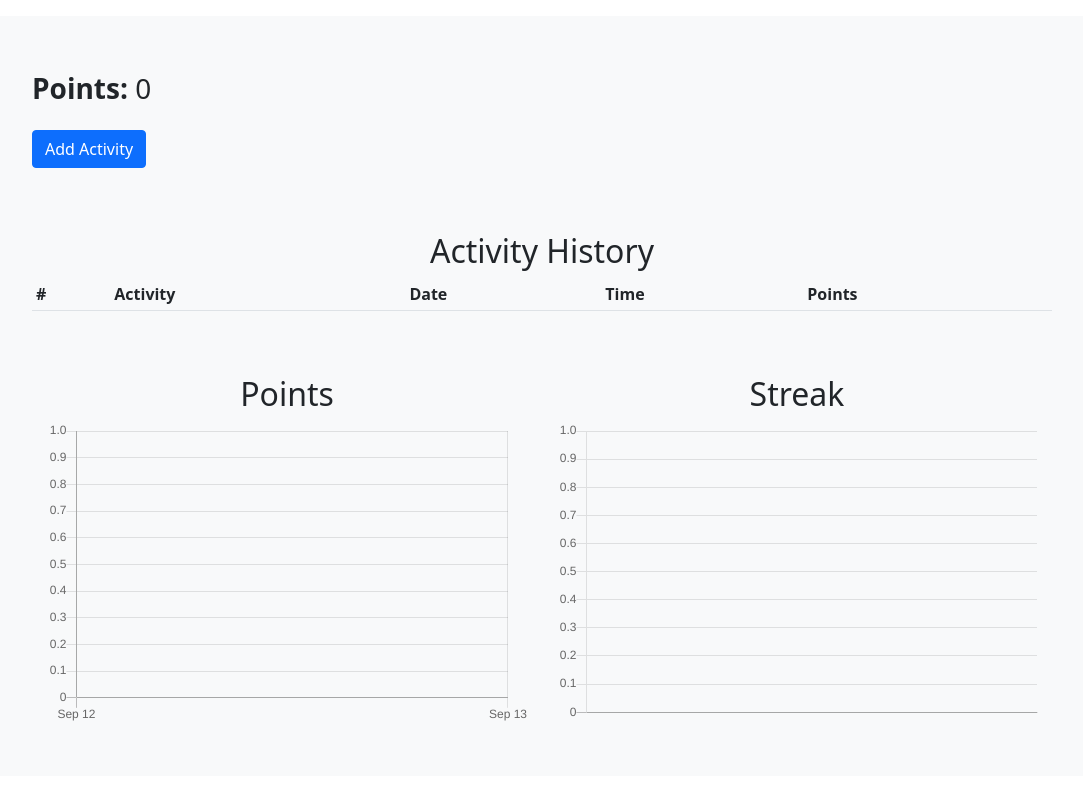
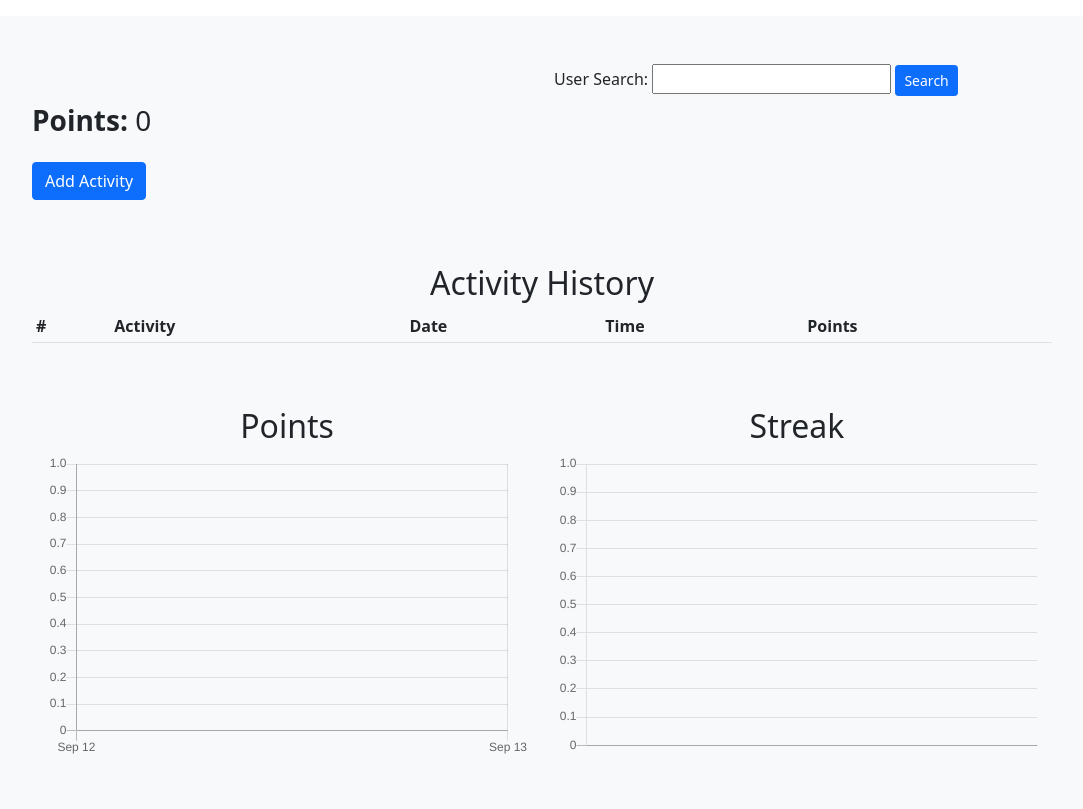
Before and after one commit to willfenton/health-tracker, a Django app: template health_tracker/base_app/templates/profile.html in a window 1280 px wide. Shown: the part 56-865 px from the top of the page, without its empty margins (98-1181 px from the left). Before the commit the page ends 777 px from the top, so only its background shows below. Run offline with Django 3.2, Linux system fonts and the light colour scheme; the template is opened without the code that fills it: values that come from a table or form of the project are taken from there, others are empty; the visitor is signed in with stand-in values (Sample User, id 1); data comes from the database, SQL or seed files in the repository; some libraries are stand-ins or nearby versions.

Commit message:
Add search bar to top right of profile page

```diff
--- a/health_tracker/base_app/templates/profile.html
+++ b/health_tracker/base_app/templates/profile.html
@@ -8,7 +8,19 @@
     {% verbatim %}
     <div class="bg-light p-5 rounded">
         <div id="app">
-            <h1>{{ user.username }}</h1>
+            <div class="row">
+                <div class="col-xs-4 col-md-6 col-lg-6">
+                    <h1>{{ user.username }}</h1>
+                </div>
+                <div class="col-xs-8 col-md-6 col-lg-6">
+                    <form onkeypress="return event.keyCode != 13">
+                        <label for="userSearch">User Search:</label>
+                        <input type="text" name="username" id="userSearch">
+                        <button id="searchButton" class="btn btn-primary btn-sm" type="button" onclick="searchForUser()">Search</button>
+
+                    </form>
+                </div>
+            </div>
             <h2>{{ user.email }}</h2>
 
             <h3><b>Points:</b> {{ points }}</h3>
```
